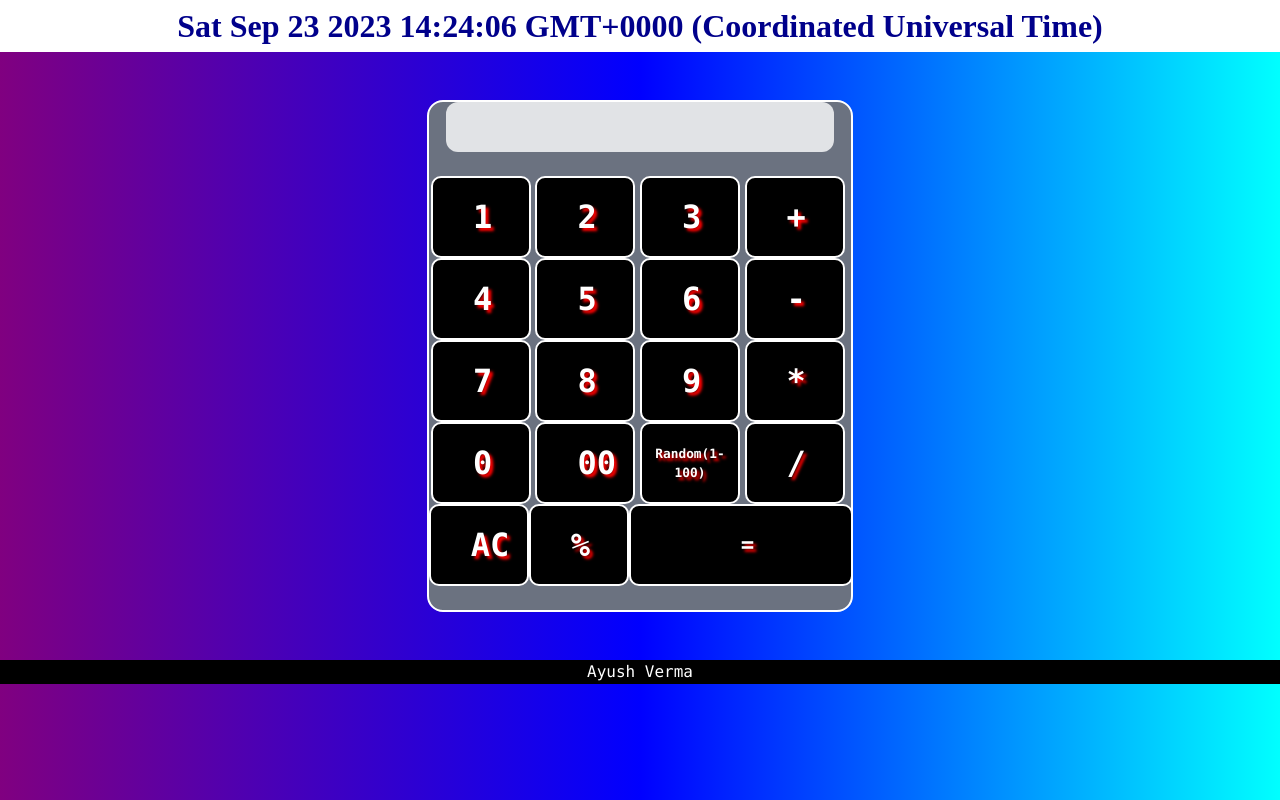
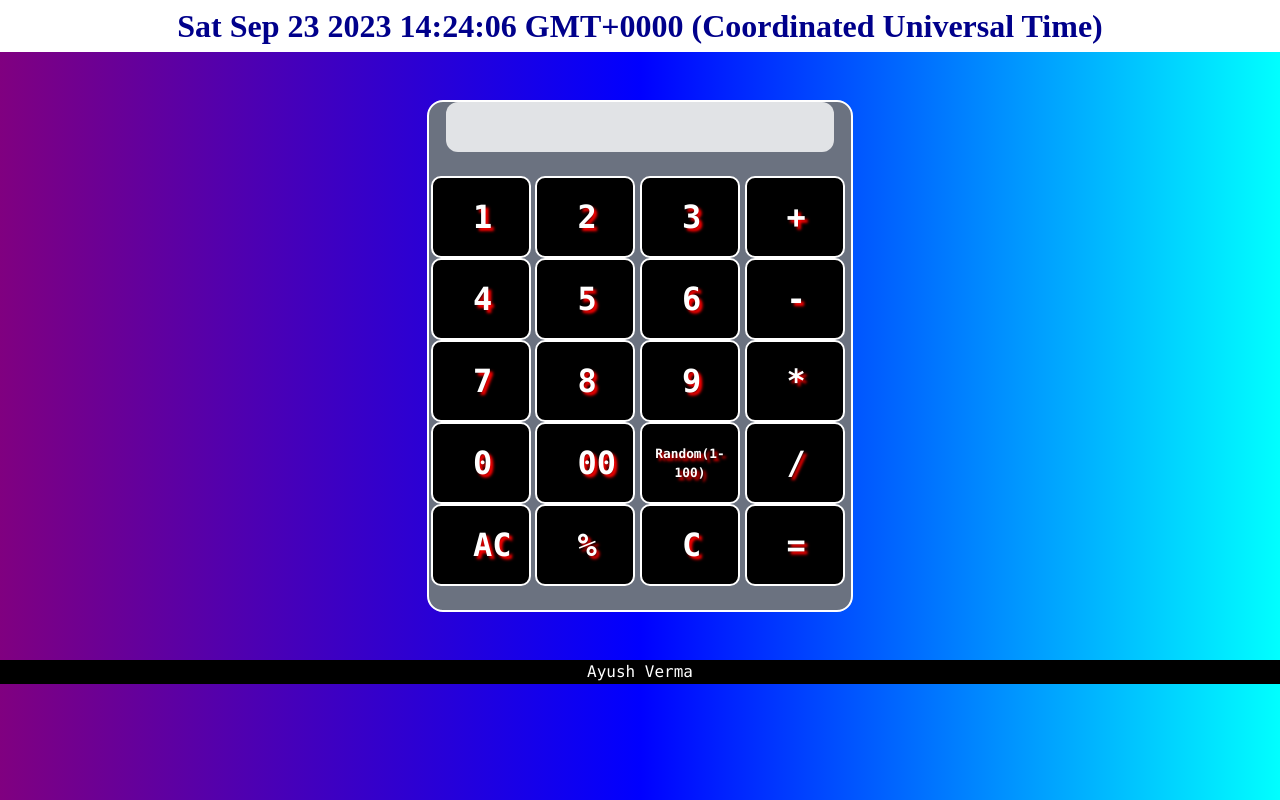
Before and after one commit to Ayushxvx/Calculator, a plain HTML site: page index.html in a window 1280 px wide. Drawn offline with nearby package versions, Linux system fonts and the light colour scheme.

Commit message:
Update index.html

```diff
--- a/index.html
+++ b/index.html
@@ -44,10 +44,6 @@
             padding: 3px;
             font-size:.8em;
         }
-        #equal{
-            padding:20px 110px;
-            font-size:1.4em;
-        }
         #doublezero{
             padding:10px 40px;
         }
@@ -91,7 +87,8 @@
             <div class="buttonbox">
             <button class="button" onclick="allclear()">AC</button>
             <button class="button" onclick="input('%')">%</button>
-            <button class="button" onclick="equal()" id="equal">=</button>
+            <button class="button" onclick="clearinput()">C</button>
+            <button class="button" onclick="equal()">=</button>
             <br></div><br>
     </div></div><br><br>
     <div class="bg-black text-white text-center font-mono">Ayush Verma</div>
@@ -103,7 +100,6 @@
         setInterval(datetime,1000);
         const inputf = document.getElementById("input");
         function input(a){
-            console.log(a);
             inputf.value+=a;
         }
         function equal(){
@@ -117,6 +113,11 @@
             let randomval = Math.floor(Math.random()*100)+1;
             inputf.value += randomval;
         }
+        function clearinput(){
+            let val = String(inputf.value);
+            let newval = val.slice(0,-1);
+            inputf.value = newval;
+        }
     </script>
 </body>
 </html>
```
